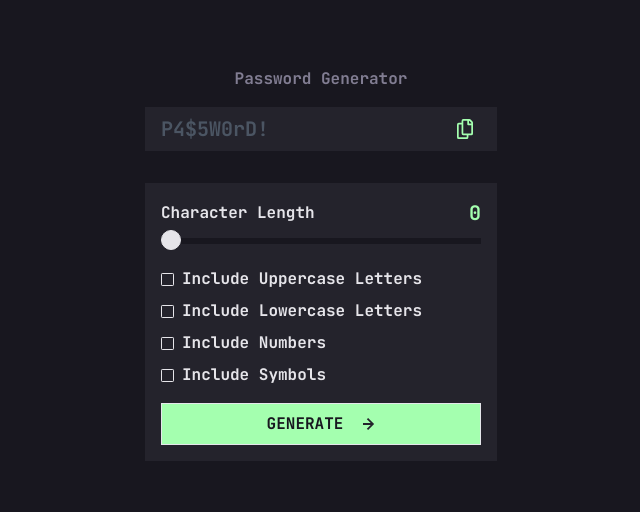
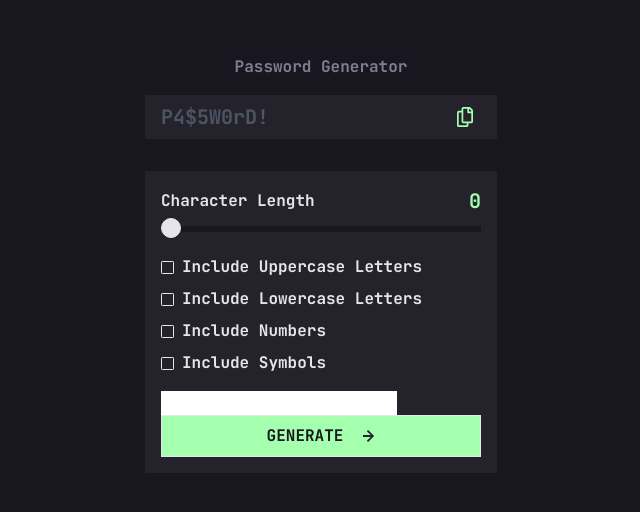
Before and after one commit to bra-charles/passwordGenerator, a React (Vite) app: page / in a window 1280 px wide. Shown: the part 136-648 px from the top of the page, without its empty margins (319-959 px from the left). Built offline with nearby package versions, Linux system fonts and the light colour scheme.

Commit message:
Create Password Strength Component

```diff
--- a/src/App.tsx
+++ b/src/App.tsx
@@ -6,7 +6,9 @@ import IncludeUppercase from "./components/IncludeUppercase";
 import IncludeLowercase from "./components/IncludeLowercase";
 import IncludeNumbers from "./components/IncludeNumbers";
 import IncludeSymbols from "./components/IncludeSymbols";
+import MainPasswordStrength from "./components/MainPasswordStrength";
 import { generatePassword } from "./utils/generatePassword.tsx";
+
 import {
   PasswordComplexity,
   PasswordComplexityConfig,
@@ -19,7 +21,8 @@ export default function App() {
   const [includeLowercase, setIncludeLowercase] = useState<boolean>(false);
   const [includeNumbers, setIncludeNumbers] = useState<boolean>(false);
   const [includeSymbols, setIncludeSymbols] = useState<boolean>(false);
-  const [copied, setCopied] = useState<boolean>(false); // New state variable for copy status
+  const [copied, setCopied] = useState<boolean>(false);
+  const [strength, setStrength] = useState<string>("");
 
   function handleGeneratePassword() {
     const config: PasswordComplexityConfig[] = [
@@ -91,7 +94,7 @@ export default function App() {
           includeSymbols={includeSymbols}
           setIncludeSymbols={setIncludeSymbols}
         />
-
+        <MainPasswordStrength strength ={strength}  setStrength ={setStrength}/>
         <button
           onClick={handleGeneratePassword}
           className="px-4 py-2 bg-NeonGreen text-VeryDarkGrey w-full border border-solid hover:border-NeonGreen hover:text-NeonGreen hover:bg-DarkGrey group transition-all duration-300 uppercase flex gap-3 justify-center items-center"
--- /dev/null
+++ b/src/components/MainPasswordStrength.tsx
@@ -0,0 +1,24 @@
+import React, { useState } from "react";
+import PasswordStrengthMeter from "./PasswordStrengthMeter";
+import StrengthMeterBox from "./PasswordStrengthColorBox";
+import { PasswordComplexityConfig } from "../utils/generatePassword";
+import { computePasswordStrength } from "../utils/passwordStrength";
+
+export default function MainPasswordStrength(
+    config: PasswordComplexityConfig[]
+) {
+  const [password, setPassword] = useState("");
+  const [strength, setStrength] = useState<string>("");
+  const handlePasswordChange = (event: React.ChangeEvent<HTMLInputElement>) => {
+    setPassword(event.target.value);
+    setStrength(computePasswordStrength(event.target.value.length, config));
+  };
+
+  return (
+    <div>
+      <input type="text" value={password} onChange={handlePasswordChange} />
+      <PasswordStrengthMeter strength={strength} />
+      <StrengthMeterBox strength={strength} />
+    </div>
+  );
+}
--- /dev/null
+++ b/src/components/PasswordStrengthColorBox.tsx
@@ -0,0 +1,18 @@
+import React from 'react';
+
+interface StrengthMeterBoxProps {
+  strength: string; // "tooWeak", "weak", "medium", or "strong"
+}
+
+const StrengthMeterBox: React.FC<StrengthMeterBoxProps> = ({ strength }) => {
+  const color: { [key: string]: string } = {
+    tooWeak: '#F64A4A', // Red
+    weak: '#FB7C58', // Orange
+    medium: '#F8CD65', // Orange-ish yellow
+    strong: '#A4FFAF', // Green
+  };
+
+  return <div className="strength-meter-box" style={{ backgroundColor: color[strength] }} />;
+};
+
+export default StrengthMeterBox;
--- /dev/null
+++ b/src/components/PasswordStrengthMeter.tsx
@@ -0,0 +1,22 @@
+import React from 'react';
+
+interface PasswordStrengthProps {
+  strength: string; // "tooWeak", "weak", "medium", or "strong"
+}
+
+const PasswordStrengthMeter: React.FC<PasswordStrengthProps> = ({ strength }) => {
+  const strengthText = {
+    tooWeak: 'TOO WEAK',
+    weak: 'WEAK',
+    medium: 'MEDIUM',
+    strong: 'STRONG',
+  }[strength];
+
+  return (
+    <div className="password-strength-meter">
+      <span className={`strength-text ${strength}`}>{strengthText}</span>
+    </div>
+  );
+};
+
+export default PasswordStrengthMeter;
--- a/src/utils/passwordStrength.ts
+++ b/src/utils/passwordStrength.ts
@@ -46,3 +46,5 @@ function computePasswordStrength(
 }
 
 // console.log(computePasswordStrength(5, config));
+
+export { computePasswordStrength }
```
